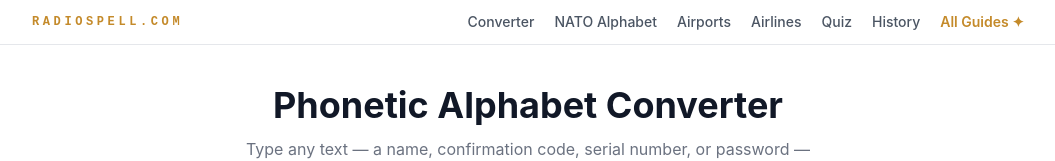
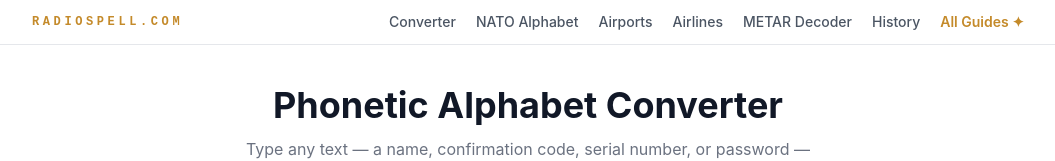
Before and after one commit to swillif/radiospell, a Next.js app: page / in a window 1280 px wide. Shown: the top 161 px of the page, without its empty margins (112-1167 px from the left). Built offline with nearby package versions, Linux system fonts and the light colour scheme.

Commit message:
Promote METAR Decoder to top nav and highlight in You Might Also Like

```diff
--- a/app/layout.tsx
+++ b/app/layout.tsx
@@ -25,7 +25,7 @@ export default function RootLayout({ children }: { children: React.ReactNode })
               <a href="/nato-phonetic-alphabet/" className="hover:text-amber-600 transition">NATO Alphabet</a>
               <a href="/airport-codes/" className="hover:text-amber-600 transition">Airports</a>
               <a href="/airline-codes/" className="hover:text-amber-600 transition">Airlines</a>
-              <a href="/quiz/" className="hover:text-amber-600 transition">Quiz</a>
+              <a href="/metar-decoder/" className="hover:text-amber-600 transition">METAR Decoder</a>
               <a href="/history/" className="hover:text-amber-600 transition">History</a>
               <a href="/guides/" className="text-amber-600 font-semibold hover:text-amber-700 transition">All Guides ✦</a>
             </nav>
--- a/components/PhoneticConverter.tsx
+++ b/components/PhoneticConverter.tsx
@@ -118,6 +118,12 @@ export default function PhoneticConverter() {
               <div className="border-t pt-5">
                 <div className="text-[10px] font-bold text-gray-400 uppercase tracking-widest mb-3">You might also like</div>
                 <div className="grid grid-cols-2 sm:grid-cols-3 gap-2">
+                  <a href="/metar-decoder/" className="relative block p-3 bg-amber-50 border-2 border-amber-300 rounded-lg hover:border-amber-400 hover:bg-amber-100 transition text-center">
+                    <span className="absolute -top-2 -right-2 text-[9px] font-bold bg-amber-500 text-white px-1.5 py-0.5 rounded-full">NEW</span>
+                    <div className="text-lg mb-0.5">🌦️</div>
+                    <div className="text-sm font-semibold text-gray-800">METAR Decoder</div>
+                    <div className="text-[11px] text-gray-500">Decode weather reports</div>
+                  </a>
                   <a href="/quiz/" className="block p-3 bg-gray-50 border border-gray-200 rounded-lg hover:border-amber-400 hover:bg-amber-50 transition text-center">
                     <div className="text-lg mb-0.5">🧠</div>
                     <div className="text-sm font-semibold text-gray-800">Take the Quiz</div>
```
